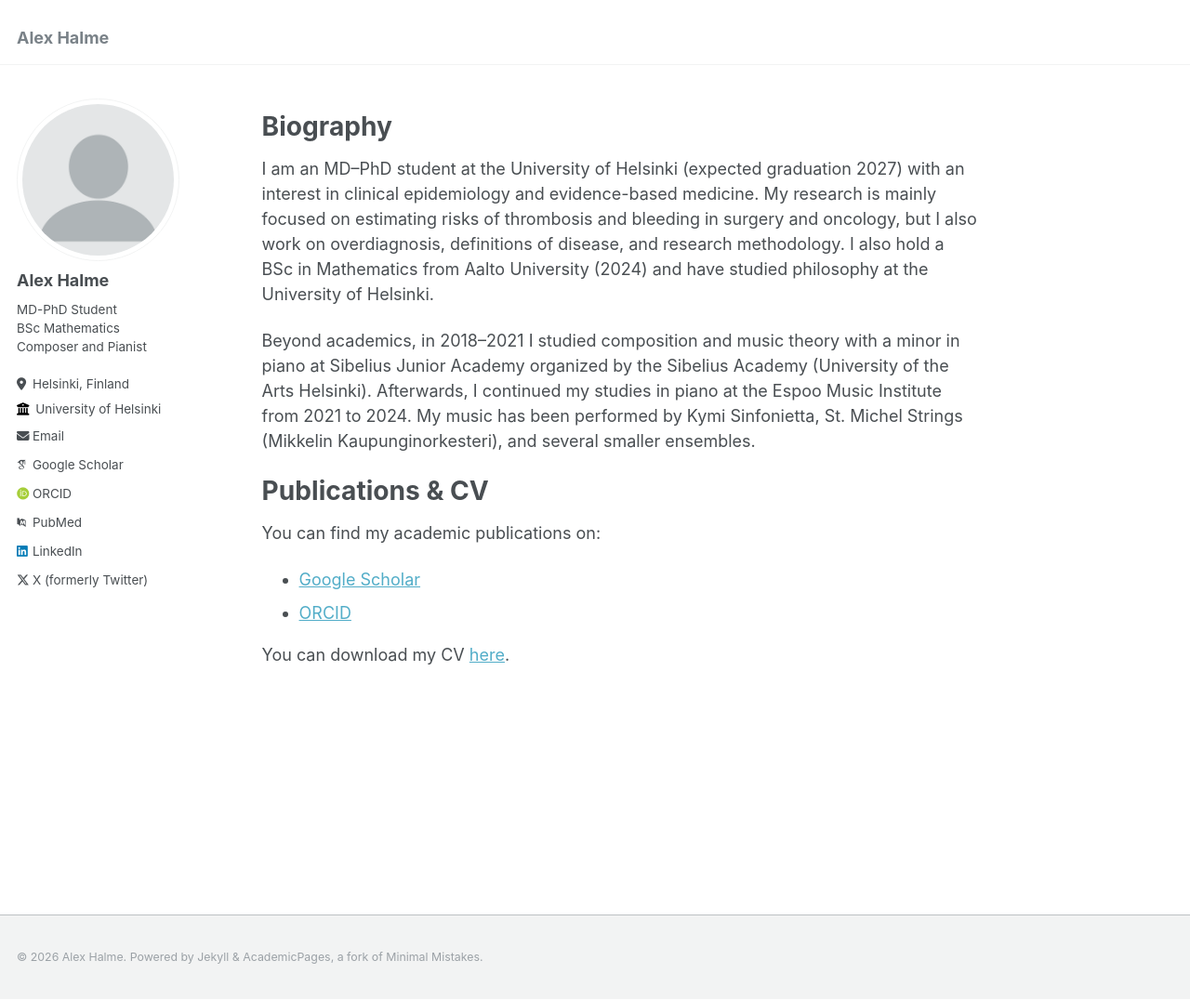
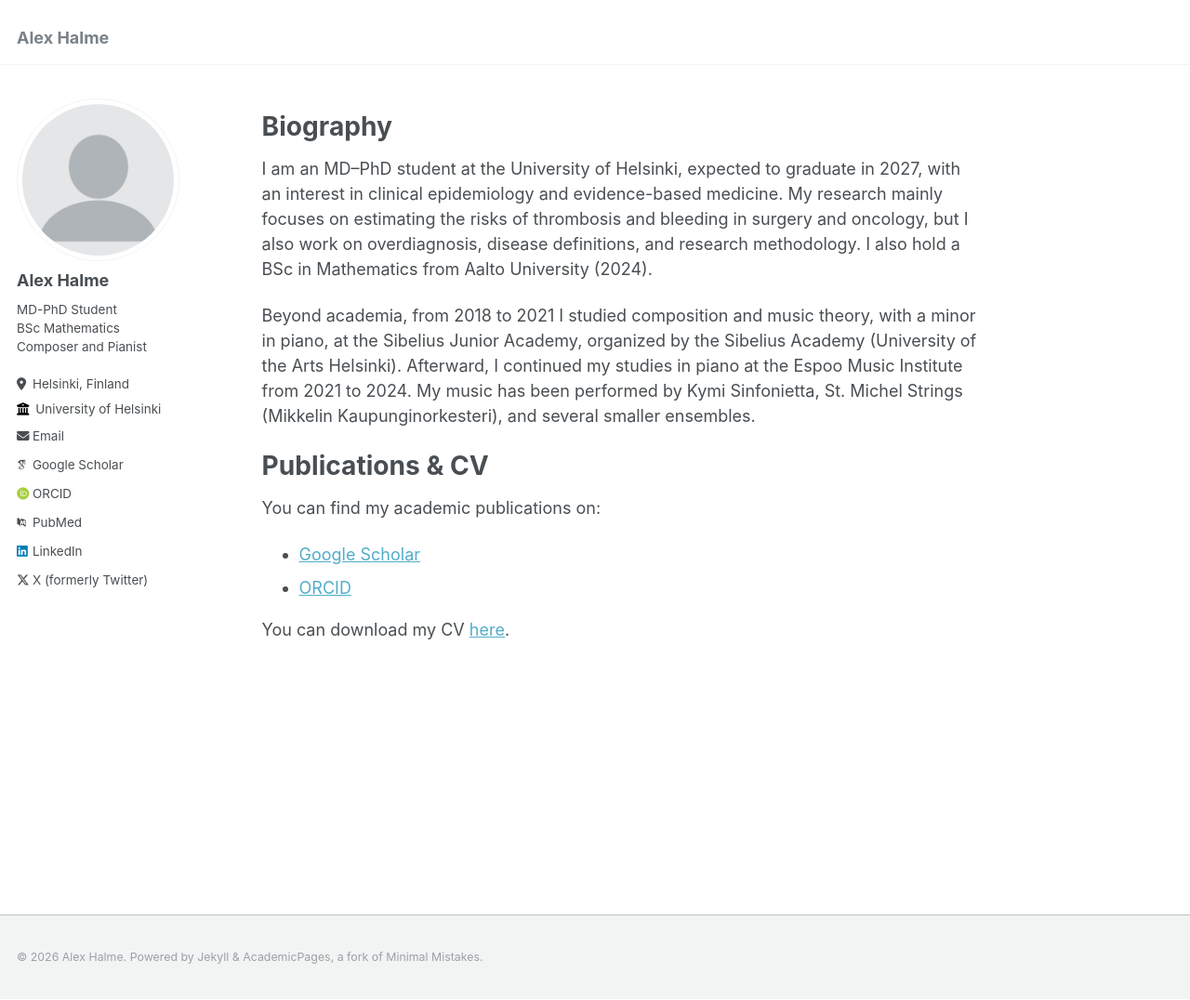
Before and after one commit to alex-halme/alex-halme.github.io, a Jekyll site: the page built from _pages/about.md, in a window 1280 px wide and 1076 px high. Shown: the whole window at 93% size. Built offline with Jekyll 4.4.1, drawn with Linux system fonts in a browser that asks for light colours; some web fonts are replaced.

Commit message:
Polish biography grammar

```diff
--- a/_pages/about.md
+++ b/_pages/about.md
@@ -9,11 +9,11 @@ redirect_from:
 ---
 Biography
 =====
-I am an MD–PhD student at the University of Helsinki (expected graduation 2027) with an interest in clinical epidemiology and evidence-based medicine. My research is mainly focused on estimating risks of thrombosis and bleeding in surgery and oncology,
-but I also work on overdiagnosis, definitions of disease, and research methodology. I also hold a BSc in Mathematics from Aalto University (2024) and have studied philosophy at the University of Helsinki.
+I am an MD–PhD student at the University of Helsinki, expected to graduate in 2027, with an interest in clinical epidemiology and evidence-based medicine. My research mainly focuses on estimating the risks of thrombosis and bleeding in surgery and oncology,
+but I also work on overdiagnosis, disease definitions, and research methodology. I also hold a BSc in Mathematics from Aalto University (2024).
 
-Beyond academics, in 2018–2021 I studied composition and music theory with a minor in piano at Sibelius Junior Academy
-organized by the Sibelius Academy (University of the Arts Helsinki). Afterwards, I continued my studies in piano at the Espoo
+Beyond academia, from 2018 to 2021 I studied composition and music theory, with a minor in piano, at the Sibelius Junior Academy,
+organized by the Sibelius Academy (University of the Arts Helsinki). Afterward, I continued my studies in piano at the Espoo
 Music Institute from 2021 to 2024. My music has been performed by Kymi Sinfonietta, St. Michel Strings (Mikkelin Kaupunginorkesteri),
 and several smaller ensembles.
 
```
